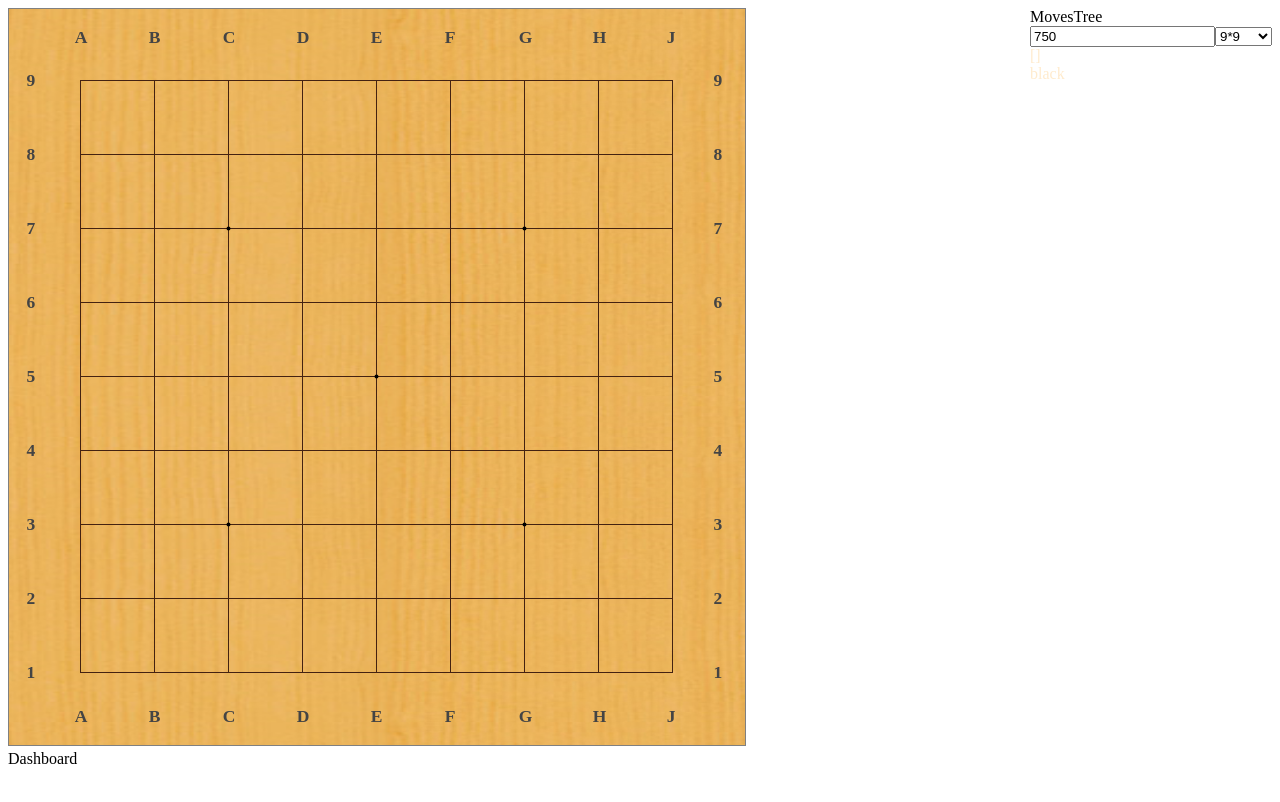
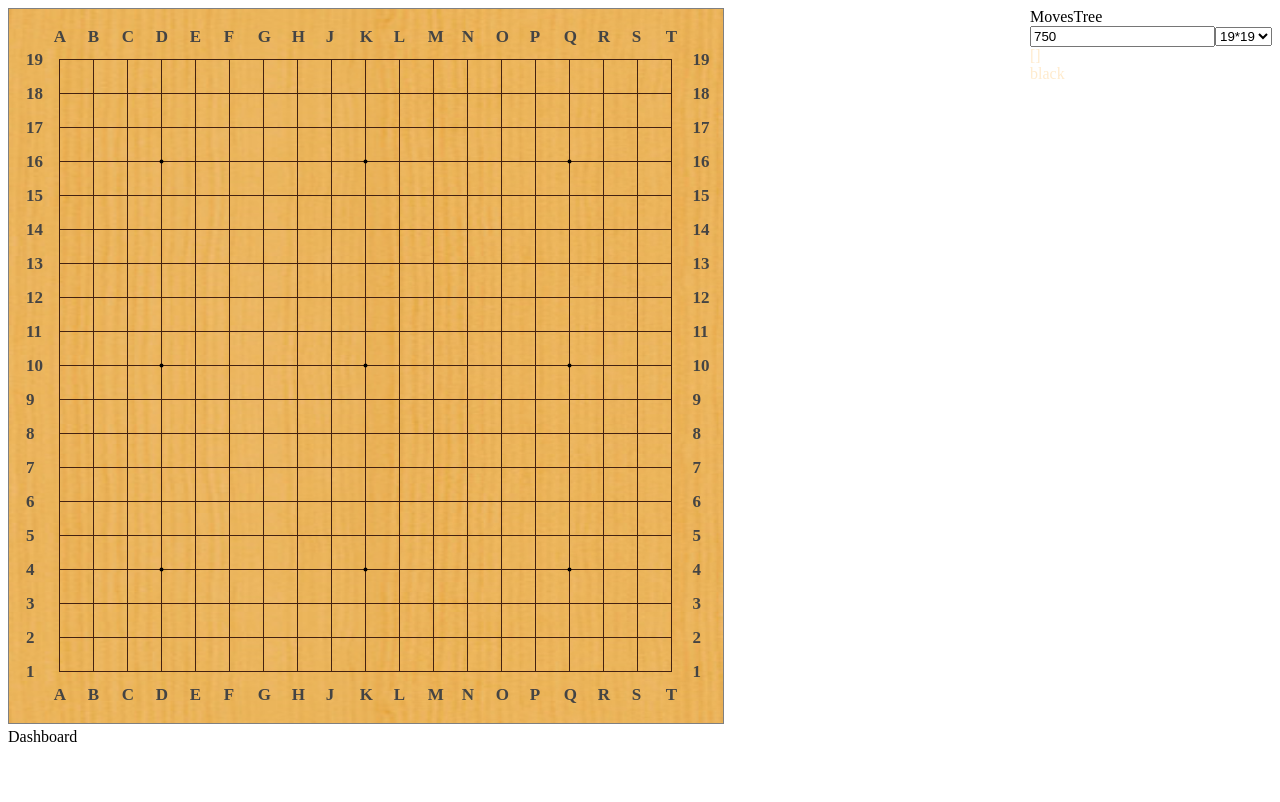
Before and after one commit to iKarabella/VueGoban, a Vue app: page / in a window 1280 px wide. Shown: the top 802 px of the page. Built offline with nearby package versions, Linux system fonts and the light colour scheme.

Commit message:
Правило Ко

```diff
--- a/src/components/GobanApp.js
+++ b/src/components/GobanApp.js
@@ -5,7 +5,7 @@ import { ref, computed } from "vue";
 export default function () {
 
     const settings = ref({
-        size: [9,9],
+        size: [19,19],
         white_player_name: 'White',
         white_player_rank: null,
         black_player_name: 'Black',
@@ -21,7 +21,7 @@ export default function () {
 
     const game = ref({
         movestree: [], //Дерево ходов
-        ko: {coords:null, moveNum:null}, // ko
+        ko: {coords:[], moveNum:null}, // ko
         prisoners: [0,0], //счетчик пленников [черных, белых]
         currentMode: 'black', //текущий режим (black, white, буквы, цифры)
         moveNumber: 0, //номер текущего хода
@@ -48,6 +48,8 @@ export default function () {
         let killed = game.value.groups.filter((g)=>{ //ищем убитые этим ходом группы
             return g.color==alter && g.dames.length==1 && g.dames[0][0]==coords[0] && g.dames[0][1]==coords[1];
         });
+
+        if(game.value.ko.moveNum<game.value.moveNumber) game.value.ko = {coords:[], moveNum:null}; //сбрасываем ко после хода
 
         if (
             killed.length==1 &&
@@ -158,9 +160,14 @@ export default function () {
             }
             return g;
         });
+
         game.value.currentMode=alter;
         game.value.moveNumber++;
         //TODO добавить ход в movestree
+
+        if (killed.length==1 && killed[0].stones.length==1 && dames.length==1) {
+            game.value.ko={coords:killed[0].stones[0], moveNum:game.value.moveNumber};
+        }
     }
 
     /**
```
